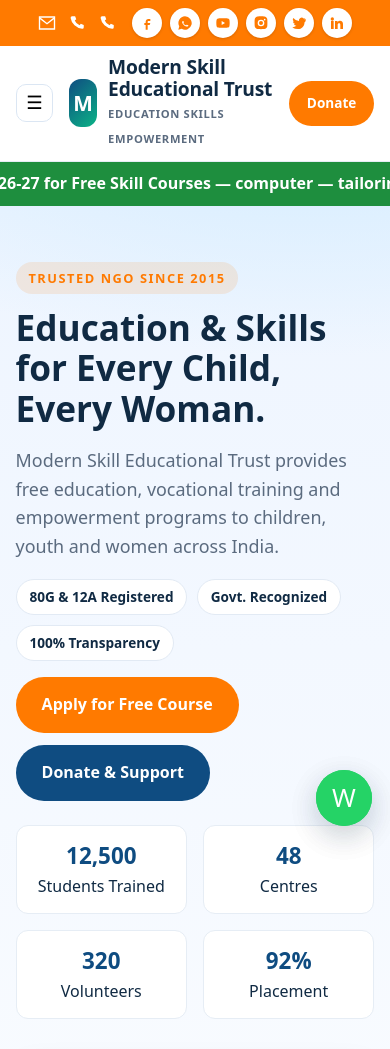
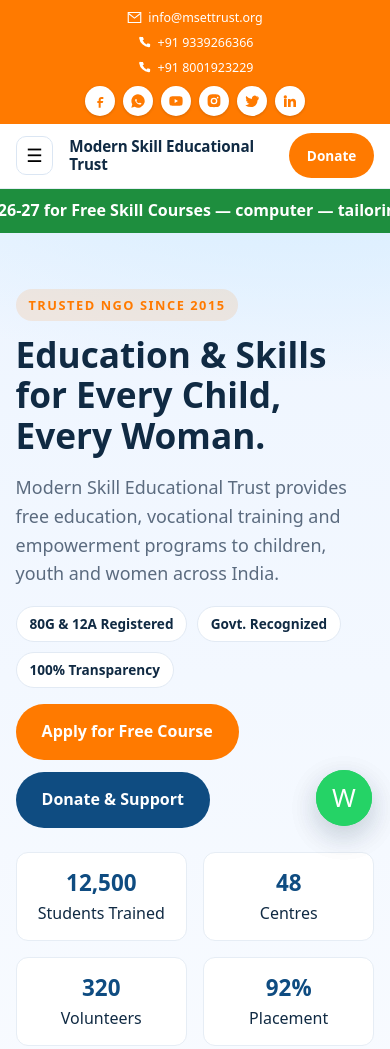
Before and after one commit to iamranjan-developer/msettrust, a website: page frontend/index.html in a window 390 px wide. Shown: the top 1049 px of the page. Drawn offline with Linux system fonts and the light colour scheme; no server answers.

Commit message:
responsive design

```diff
--- a/frontend/css/style.css
+++ b/frontend/css/style.css
@@ -65,10 +65,20 @@ a:hover {
 .tb-social[aria-label="LinkedIn"]:hover  { background: #0a66c2; }
 
 @media (max-width: 768px) {
-  .topbar-inner { justify-content: center; }
-  .tb-contact { justify-content: center; gap: 12px; }
-  .tb-link span { display: none; }
-  .tb-ico { width: 18px; height: 18px; }
+  .topbar { padding: 0.5rem 0; }
+  .topbar-inner {
+    flex-direction: column;
+    align-items: center;
+    gap: 0.5rem;
+  }
+  .tb-contact {
+    flex-direction: column;
+    align-items: center;
+    gap: 0.3rem;
+    width: 100%;
+  }
+  .tb-link span { display: inline; }
+  .tb-ico { width: 15px; height: 15px; }
   .tb-socials { justify-content: center; }
 }
 .btn {
@@ -707,6 +717,15 @@ details summary {
     flex: 1 1 auto;
     min-width: 0;
   }
+  .brand .logo {
+    display: none;
+  }
+  .brand-text small {
+    display: none;
+  }
+  .brand-text strong {
+    font-size: 1.1rem;
+  }
   .nav-cta .btn-dark {
     display: none;
   }
@@ -729,6 +748,9 @@ details summary {
   .nav {
     padding: 0.6rem 0;
   }
+  .brand-text strong {
+    font-size: 1rem;
+  }
 }
 @media (max-width: 420px) {
   .topbar {
@@ -741,6 +763,9 @@ details summary {
   .nav-cta .btn {
     padding: 0.6rem 1rem;
     font-size: 0.85rem;
+  }
+  .brand-text strong {
+    font-size: 0.95rem;
   }
   .trust-strip,
   .stats {
```
